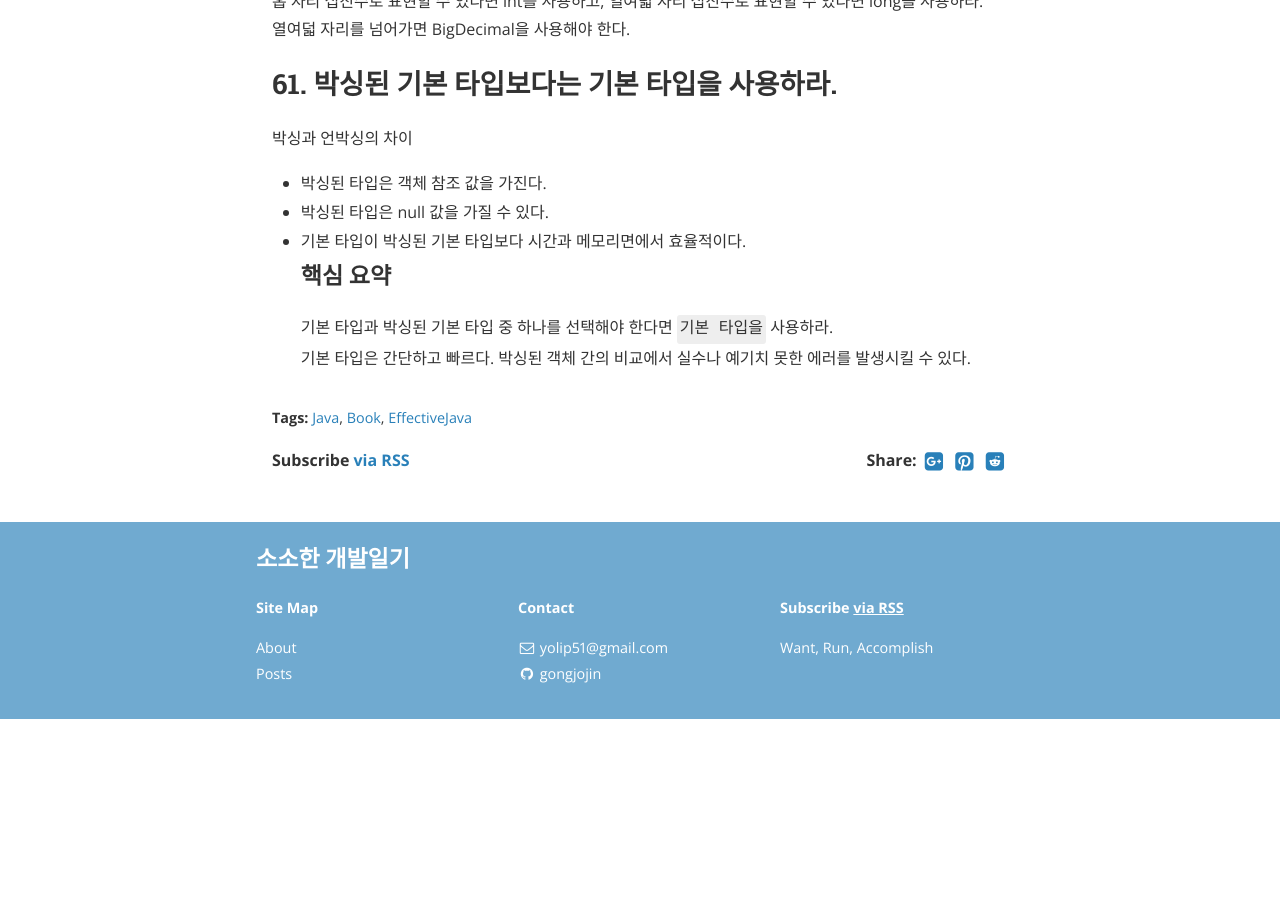
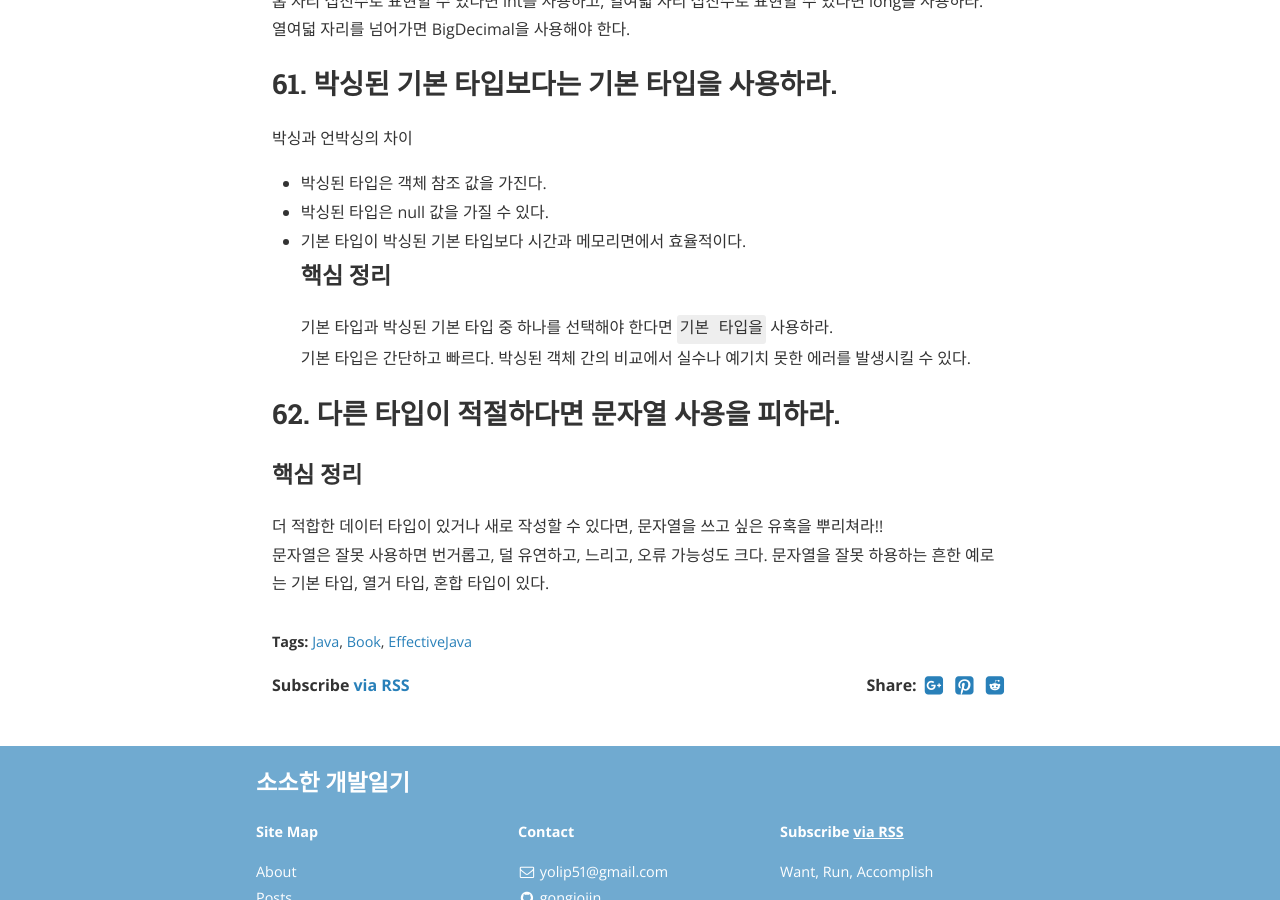
Before and after one commit to gonghojin/gonghojin.github.io, a Jekyll site: the page built from _posts/book/java/effectiveJava/2019-11-23-effectiveJava.md, in a window 1280 px wide and 900 px high, scrolled down 1675 px. Built offline with Jekyll 4.4.1, drawn with Linux system fonts in a browser that asks for light colours; nearby versions of some CDN libraries; comment, search, counter and statistics services are not loaded; before the commit the page ends 2394 px from its top, so only the background shows below that.

Commit message:
Add: 이펙티브자바_62.다른 타입이 적절하다면 문자열 사용을 피하라

```diff
--- a/_posts/book/java/effectiveJava/2019-11-23-effectiveJava.md
+++ b/_posts/book/java/effectiveJava/2019-11-23-effectiveJava.md
@@ -40,6 +40,11 @@ cover:  "/assets/instacode.png"
 - 박싱된 타입은 객체 참조 값을 가진다.
 - 박싱된 타입은 null 값을 가질 수 있다.
 - 기본 타입이 박싱된 기본 타입보다 시간과 메모리면에서 효율적이다.
-### 핵심 요약
+### 핵심 정리
 기본 타입과 박싱된 기본 타입 중 하나를 선택해야 한다면 `기본 타입을` 사용하라.
 기본 타입은 간단하고 빠르다. 박싱된 객체 간의 비교에서 실수나 예기치 못한 에러를 발생시킬 수 있다.
+
+## 62. 다른 타입이 적절하다면 문자열 사용을 피하라.
+### 핵심 정리
+더 적합한 데이터 타입이 있거나 새로 작성할 수 있다면, 문자열을 쓰고 싶은 유혹을 뿌리쳐라!!
+문자열은 잘못 사용하면 번거롭고, 덜 유연하고, 느리고, 오류 가능성도 크다. 문자열을 잘못 하용하는 흔한 예로는 기본 타입, 열거 타입, 혼합 타입이 있다.
```
